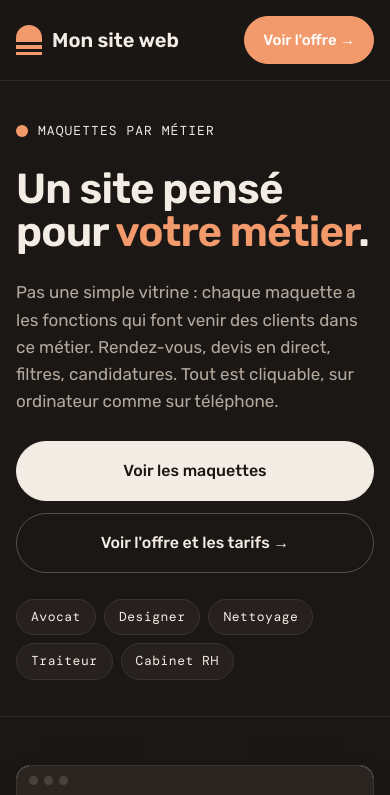
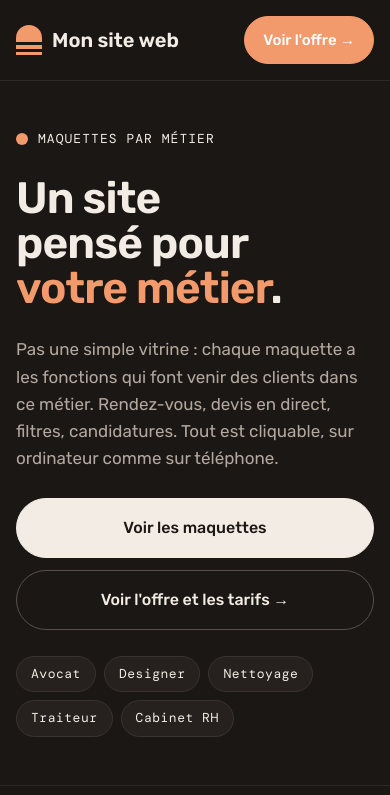
Before and after one commit to guejdoss/sites-web, a plain HTML site: page maquettes/index.html in a window 390 px wide. Shown: the top 795 px of the page. Drawn offline with nearby package versions, Linux system fonts and the light colour scheme.

Commit message:
Maquettes : haut de page aligné sur le logo, plus aéré
Co-Authored-By: Claude Sonnet 5.5 <noreply@anthropic.com>
Claude-Session: https://claude.ai/code/session_01EG8fNT4nkHpFtNyG3QsEyz

```diff
--- a/maquettes/index.html
+++ b/maquettes/index.html
@@ -37,8 +37,9 @@ nav{display:flex;justify-content:space-between;align-items:center;gap:16px;paddi
 .logo i{width:26px;height:30px;border-radius:13px 13px 0 0;background:var(--orange);display:block;position:relative;overflow:hidden}
 .logo i::after{content:"";position:absolute;left:0;right:0;top:58%;height:3px;background:var(--chaux);box-shadow:0 7px 0 var(--chaux)}
 /* héros */
-.hero{padding-block:64px 56px;display:grid;gap:26px;max-width:860px}
-.hero h1{font-size:clamp(42px,6.4vw,84px)}
+.hero{padding-block:88px 80px;display:grid;gap:32px}
+.hero .lead{max-width:760px}
+.hero h1{font-size:clamp(44px,7.4vw,104px);max-width:none}
 .hero h1 em{font-style:normal;color:var(--orange)}
 .lead{font-size:clamp(17px,1.6vw,20px);color:var(--gris);max-width:none}
 .ctas{display:flex;gap:12px;flex-wrap:wrap}
@@ -83,7 +84,7 @@ footer a{text-decoration:none;font-weight:500;color:var(--encre)}
  .end .ctas{justify-content:flex-start}
 }
 @media (max-width:560px){
- .hero{padding-block:40px 36px}
+ .hero{padding-block:48px 48px;gap:26px}
  .metier{padding-block:48px}
  nav .btn{padding:9px 14px;font-size:14px}
  .phone{border-width:4px;border-radius:16px}
```
